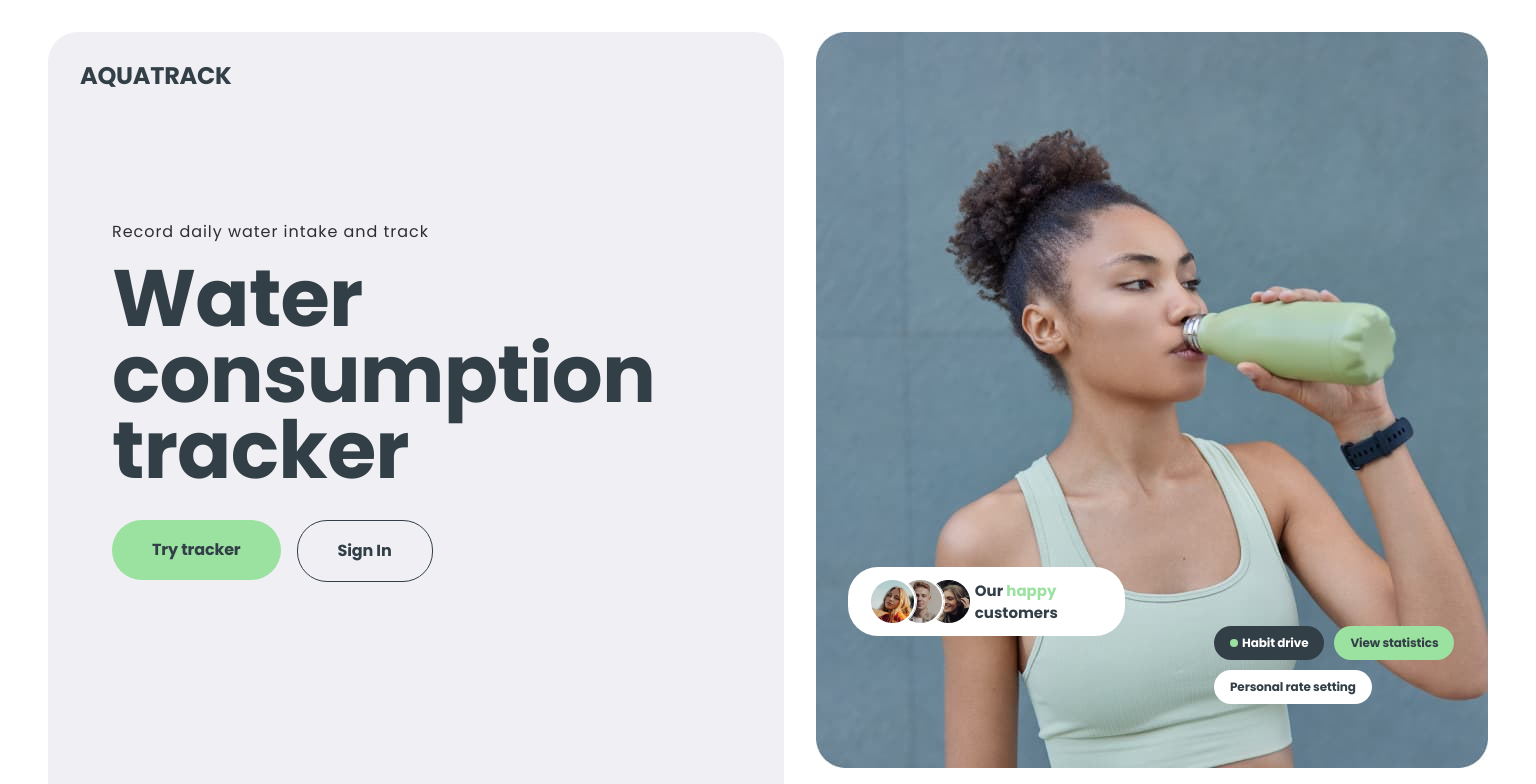
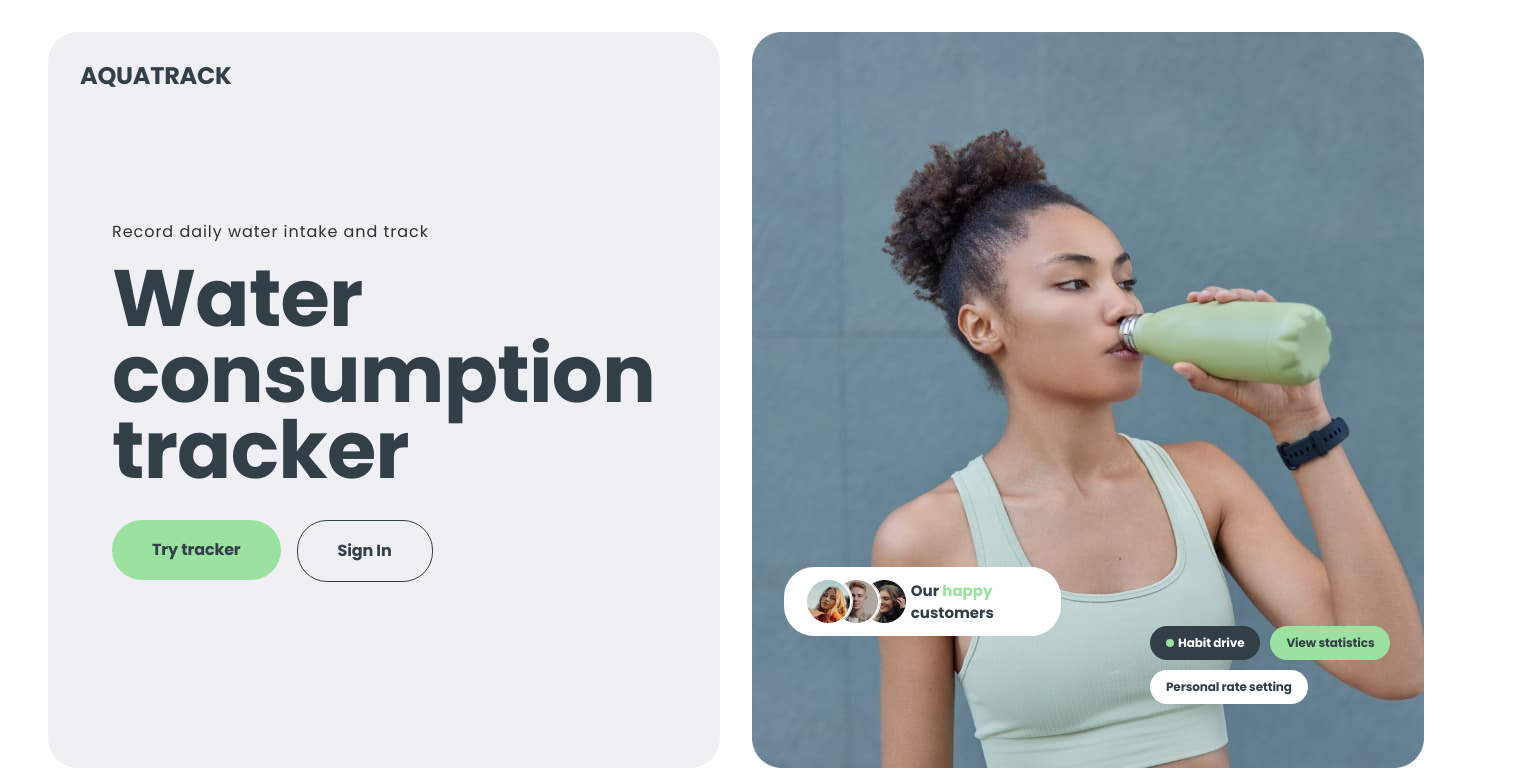
Before and after one commit to Olena-Synytsia/aqua-track-02-FIX, a React (Vite) app: page / in a window 1536 px wide. Shown: the top 784 px of the page. Built offline with nearby package versions, Linux system fonts and the light colour scheme.

Commit message:
fix style

```diff
--- a/src/components/HomePage/WelcomeSection/Section/WelcomeSection.module.css
+++ b/src/components/HomePage/WelcomeSection/Section/WelcomeSection.module.css
@@ -1,10 +1,11 @@
 .section {
-  width: 343px;
+  width: 311px;
   height: 411px;
   flex-shrink: 0;
   border-radius: 30px;
   background-color: #f0eff4;
-  padding: 16px;
+  padding-right: 16px;
+  padding-left: 16px;
   padding-top: 24px;
   display: flex;
   flex-direction: column;
@@ -110,9 +111,10 @@
 }
 @media screen and (min-width: 768px) {
   .section {
-    width: 704px;
+    width: 640px;
     height: 498px;
-    padding: 32px;
+    padding-right: 32px;
+    padding-left: 32px;
     padding-top: 32px;
   }
   .appInfo {
@@ -158,8 +160,8 @@
 }
 @media screen and (min-width: 1440px) {
   .section {
-    width: 672px;
-    height: 736px;
+    width: 608px;
+    height: 704px;
   }
   .appInfo {
     margin-top: 132px;
```
